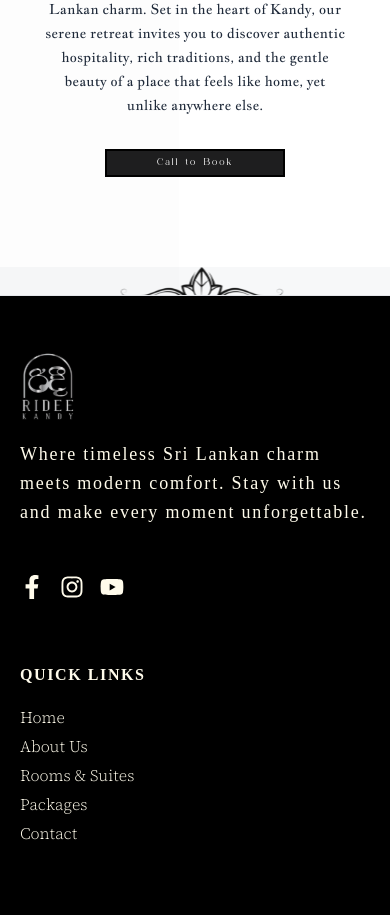
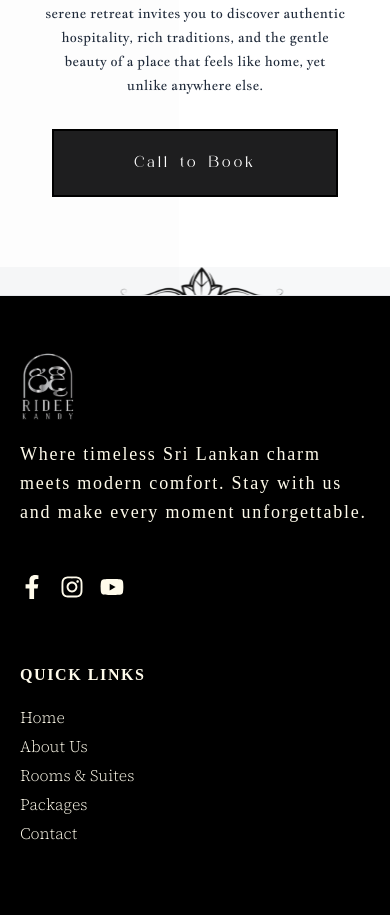
Before and after one commit to YoonusAnees/RIDEE_KANDY, a React (Vite) app: page / in a window 390 px wide. Shown: the part 6262-7177 px from the top of the page. Built offline with nearby package versions, Linux system fonts and the light colour scheme.

Commit message:
Completed the Home Page amd Contact Us Page

```diff
--- a/src/components/CTA.jsx
+++ b/src/components/CTA.jsx
@@ -149,14 +149,15 @@ export default function CTA() {
             href="/contact"
             className="
               font-wasted font-normal
-              text-[10px] sm:text-[10px] md:text-[20px]
+              text-[16px] sm:text-[20px] md:text-[20px]
+
               leading-[24px]
               tracking-[0.2em]
               text-white
 
               bg-[#1e1e1f] border-2 border-black
-              px-3 sm:px-10 md:px-[30px]
-              py-3 sm:py-[18px] md:py-[20px]
+              px-20 sm:px-10 md:px-[30px]
+              py-8 sm:py-[18px] md:py-[20px]
 
               min-w-[180px] md:w-[222px]
               h-[26px] md:h-[65px]
--- a/src/components/Navbar.jsx
+++ b/src/components/Navbar.jsx
@@ -174,7 +174,7 @@ export default function Navbar() {
       {/* MOBILE MENU – also with glass effect */}
       <div
         className={`
-    fixed inset-0 z-40 md:hidden
+    fixed inset-0 z-40 md:hidden mt-18
     transition-opacity duration-500
     ${open ? "opacity-100" : "opacity-0 pointer-events-none"}
   `}
--- a/src/pages/Home.jsx
+++ b/src/pages/Home.jsx
@@ -89,7 +89,15 @@ export default function Home() {
     },
   ];
 
-  const slides = [{ image: Temple }, { image: Lake }];
+  const slides = [
+    {
+      image: Temple,
+      title: "THE TEMPLE OF TOOTH RELIC",
+      description:
+        "Kandy is home to the iconic Temple of the Sacred Tooth Relic, one of Buddhism’s most revered sites. You’ll also find other temples and historic churches scattered around the city, each offering a glimpse into the rich religious tapestry of the region",
+    },
+    { image: Lake, title: "LAKE" },
+  ];
 
   const [current, setCurrent] = React.useState(0);
 
@@ -734,7 +742,7 @@ export default function Home() {
 
             "
           >
-            THE TEMPLE OF TOOTH RELIC
+            {slides[current].title}
           </motion.p>
 
           <div className="h-6 sm:h-8 md:h-10" />
@@ -762,11 +770,7 @@ export default function Home() {
                   text-justify text-white/95
                 "
               >
-                Kandy is home to the iconic Temple of the Sacred Tooth Relic,
-                one of Buddhism’s most revered sites. You’ll also find other
-                temples and historic churches scattered around the city, each
-                offering a glimpse into the rich religious tapestry of the
-                region
+                {slides[current].description}
               </p>
             </motion.div>
           </motion.div>
```
